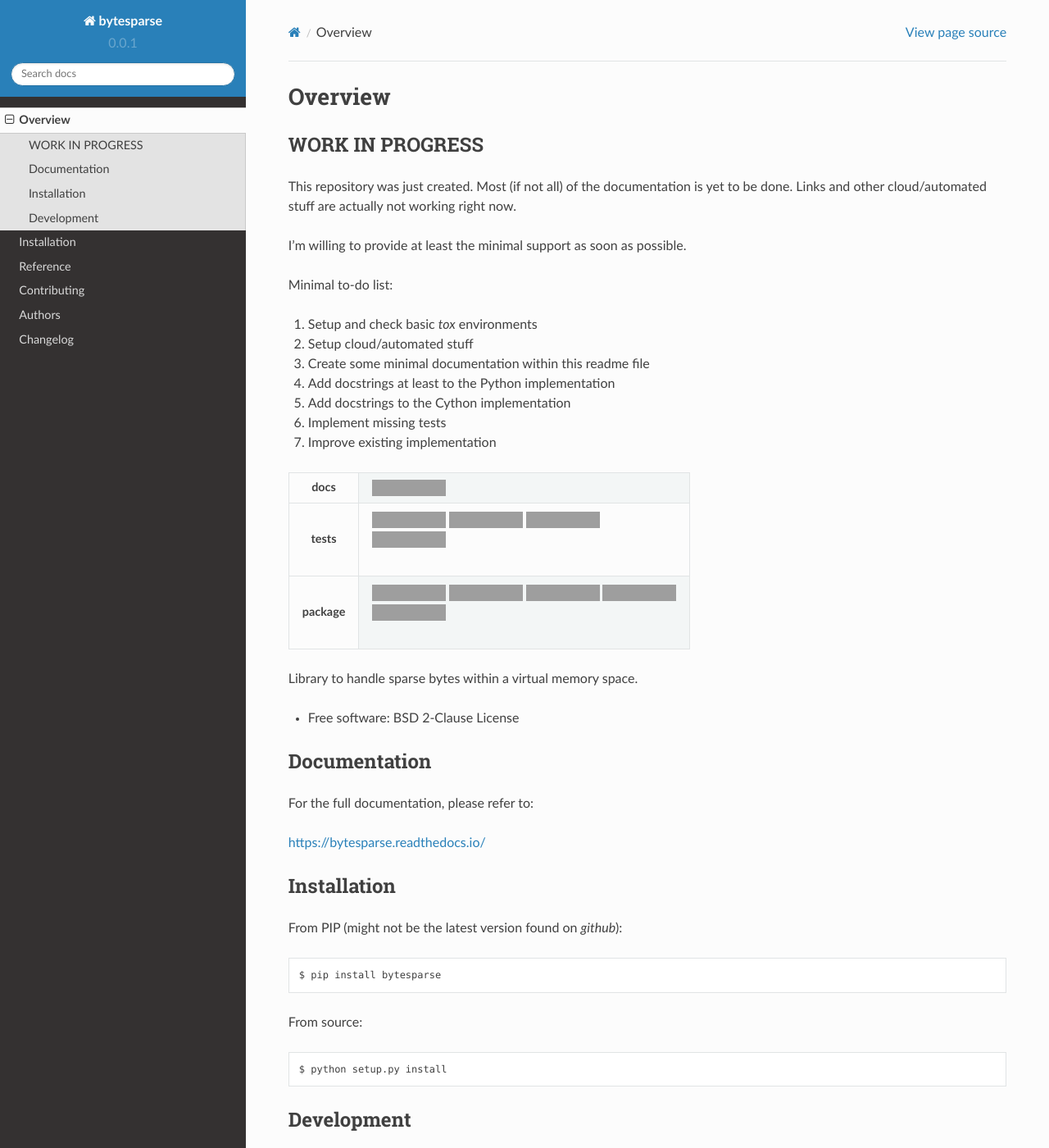
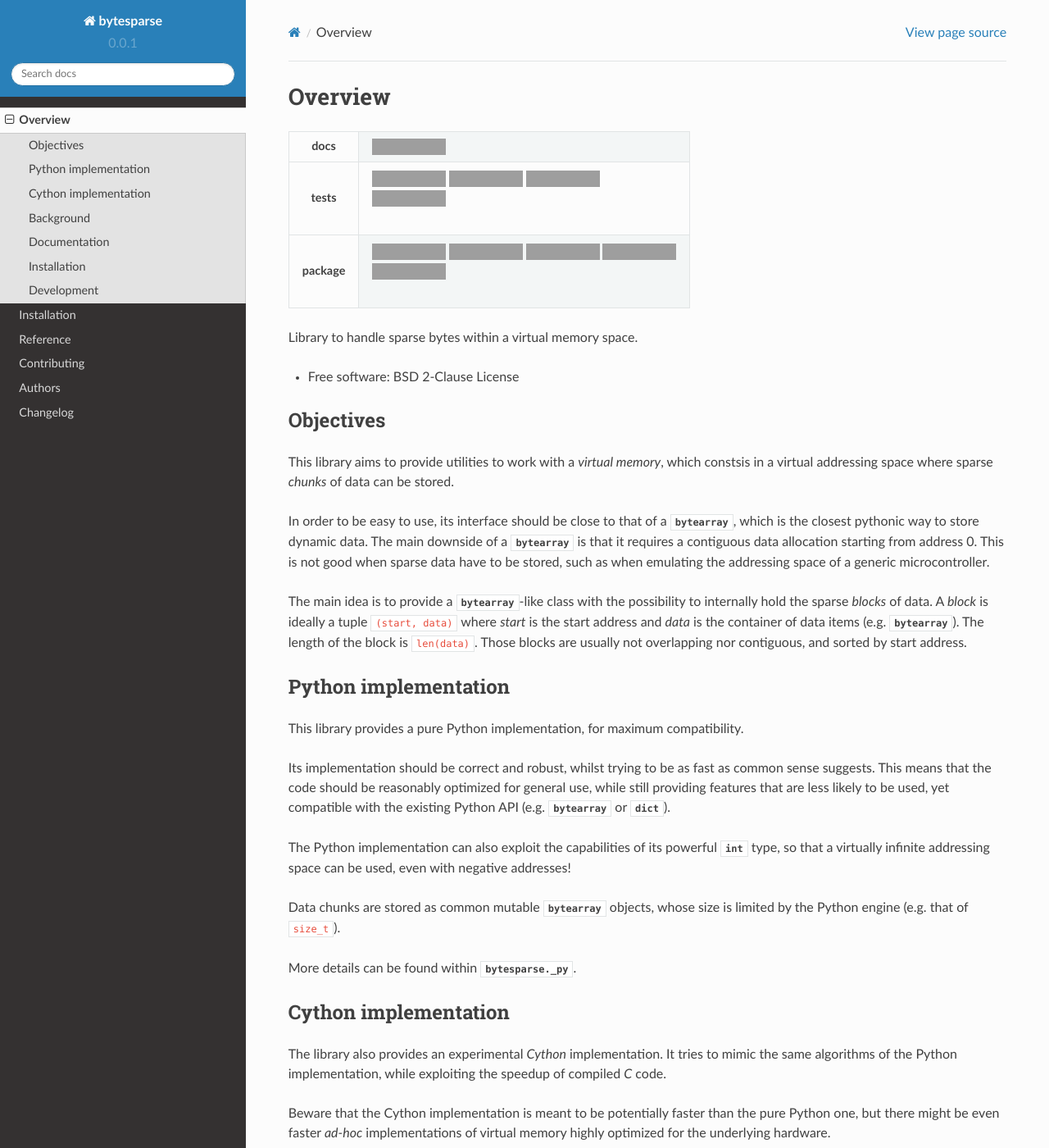
Before and after one commit to TexZK/bytesparse, a Sphinx documentation site: the page built from docs/readme.rst, in a window 1280 px wide and 1400 px high, cut to the strip 0-1400 px from the top of the window. Shown: the whole strip at 82% size. Built offline with Sphinx 7.4.7 and the Read the Docs theme 2.0.0, drawn with Linux system fonts in a browser that asks for light colours; some of the changed text lies outside the part shown; grey boxes are pictures that could not be loaded.

Commit message:
More docs

```diff
--- a/README.rst
+++ b/README.rst
@@ -1,26 +1,6 @@
 ********
 Overview
 ********
-
-WORK IN PROGRESS
-================
-
-This repository was just created.
-Most (if not all) of the documentation is yet to be done.
-Links and other cloud/automated stuff are actually not working right now.
-
-I'm willing to provide at least the minimal support as soon as possible.
-
-Minimal to-do list:
-
-#. Setup and check basic `tox` environments
-#. Setup cloud/automated stuff
-#. Create some minimal documentation within this readme file
-#. Add docstrings at least to the Python implementation
-#. Add docstrings to the Cython implementation
-#. Implement missing tests
-#. Improve existing implementation
-
 
 .. start-badges
 
@@ -84,6 +64,103 @@
 * Free software: BSD 2-Clause License
 
 
+Objectives
+==========
+
+This library aims to provide utilities to work with a `virtual memory`, which
+constsis in a virtual addressing space where sparse `chunks` of data can be
+stored.
+
+In order to be easy to use, its interface should be close to that of a
+:class:`bytearray`, which is the closest pythonic way to store dynamic data.
+The main downside of a :class:`bytearray` is that it requires a contiguous
+data allocation starting from address 0. This is not good when sparse data
+have to be stored, such as when emulating the addressing space of a generic
+microcontroller.
+
+The main idea is to provide a :class:`bytearray`-like class with the
+possibility to internally hold the sparse `blocks` of data.
+A `block` is ideally a tuple ``(start, data)`` where `start` is the start
+address and `data` is the container of data items (e.g. :class:`bytearray`).
+The length of the block is ``len(data)``.
+Those blocks are usually not overlapping nor contiguous, and sorted by start
+address.
+
+
+Python implementation
+=====================
+
+This library provides a pure Python implementation, for maximum compatibility.
+
+Its implementation should be correct and robust, whilst trying to be as fast
+as common sense suggests. This means that the code should be reasonably
+optimized for general use, while still providing features that are less likely
+to be used, yet compatible with the existing Python API (e.g.
+:class:`bytearray` or :class:`dict`).
+
+The Python implementation can also exploit the capabilities of its powerful
+:class:`int` type, so that a virtually infinite addressing space can be used,
+even with negative addresses!
+
+Data chunks are stored as common mutable :class:`bytearray` objects, whose
+size is limited by the Python engine (e.g. that of ``size_t``).
+
+More details can be found within :mod:`bytesparse._py`.
+
+
+Cython implementation
+=====================
+
+The library also provides an experimental `Cython` implementation. It tries to
+mimic the same algorithms of the Python implementation, while exploiting the
+speedup of compiled `C` code.
+
+Beware that the Cython implementation is meant to be potentially faster than
+the pure Python one, but there might be even faster `ad-hoc` implementations
+of virtual memory highly optimized for the underlying hardware.
+
+The addressing space is limited to that of an ``uint_fast64_t`` (typically
+32-bit or 64-bit as per the hosting machine), so it is not possible to have
+an infinite addressing space, nor negative addresses.
+To keep the implementation code simple enough, the highest address (e.g.
+``0xFFFFFFFF`` on a 32-bit machine) is reserved.
+
+Block data chunks cannot be greater than the maximum ``ssize_t`` value
+(typically half of the addressing space).
+
+The Cython implementation is optional, and potentially useful only when the
+Python implementation seems too slow for the user's algorithms, within the
+limits stated above.
+
+If in doubt about using the Cython implementation, just stick with the Python
+one, which is much easier to integrate and debug.
+
+More details can be found within :mod:`bytesparse._c`.
+
+
+Background
+==========
+
+This library started as a spin-off of :mod:`hexrec.blocks.Memory`.
+That is based on a simple Python implementation using immutable objects (i.e.
+:class:`tuple` and :class:`bytes`). While good enough to handle common
+hexadecimal files, it is totally unsuited for dynamic/interactive
+environments, such as emulators, IDEs, data editors, and so on.
+Instead, :mod:`bytesparse` should be more flexible and faster, hopefully
+suitable for generic usage.
+
+While developing the Python implementation, why not also jump on the Cython
+bandwagon, which permits even faster algorithms? Moreover, Cython itself is
+an interesting intermediate language, which brings to the speed of C, whilst
+being close enough to Python for the like.
+
+Too bad, one great downside is that debugging Cython-compiled code is quite an
+hassle -- that is why I debugged it in a crude way I cannot even mention, and
+the reason why there must be dozens of bugs hidden around there, despite the
+test suite :-) Moreover, the Cython implementation is still experimental, with
+some features yet to be polished (e.g. reference counting).
+
+
 Documentation
 =============
 
--- /dev/null
+++ b/docs/_autosummary/bytesparse.rst
@@ -0,0 +1,4 @@
+bytesparse
+==========
+
+.. automodule:: bytesparse
--- a/docs/reference.rst
+++ b/docs/reference.rst
@@ -6,5 +6,6 @@
     :template: custom-module-template.rst
     :recursive:
 
+    bytesparse
     bytesparse._py
     bytesparse._c
--- a/src/bytesparse/__init__.py
+++ b/src/bytesparse/__init__.py
@@ -36,9 +36,9 @@
 around blocks, giving the user the flexibility of most operations of a
 :obj:`bytearray` on sparse byte-like chunks.
 
-A `block` is a tuple ``(start, items)`` where `start` is the start address and
-`items` is the container of items (e.g. :obj:`bytes`, :obj:`str`,
-:obj:`tuple`).  The length of the block is ``len(items)``.
+A `block` is a tuple ``(start, data)`` where `start` is the start address and
+`data` is the container of data items (e.g. :obj:`bytearray`).
+The length of the block is ``len(data)``.
 Actually, the module uses lists instead of tuples, because the latter are
 mutables, thus can be changed in-place, without reallocation.
 
```
Also changed, not shown: docs/_autosummary/bytesparse._c.BlockView.rst (line endings or trailing spaces), docs/_autosummary/bytesparse._c.Memory.rst (line endings or trailing spaces), docs/_autosummary/bytesparse._c.Rover.rst (line endings or trailing spaces), docs/_autosummary/bytesparse._py.Memory.rst (line endings or trailing spaces).
